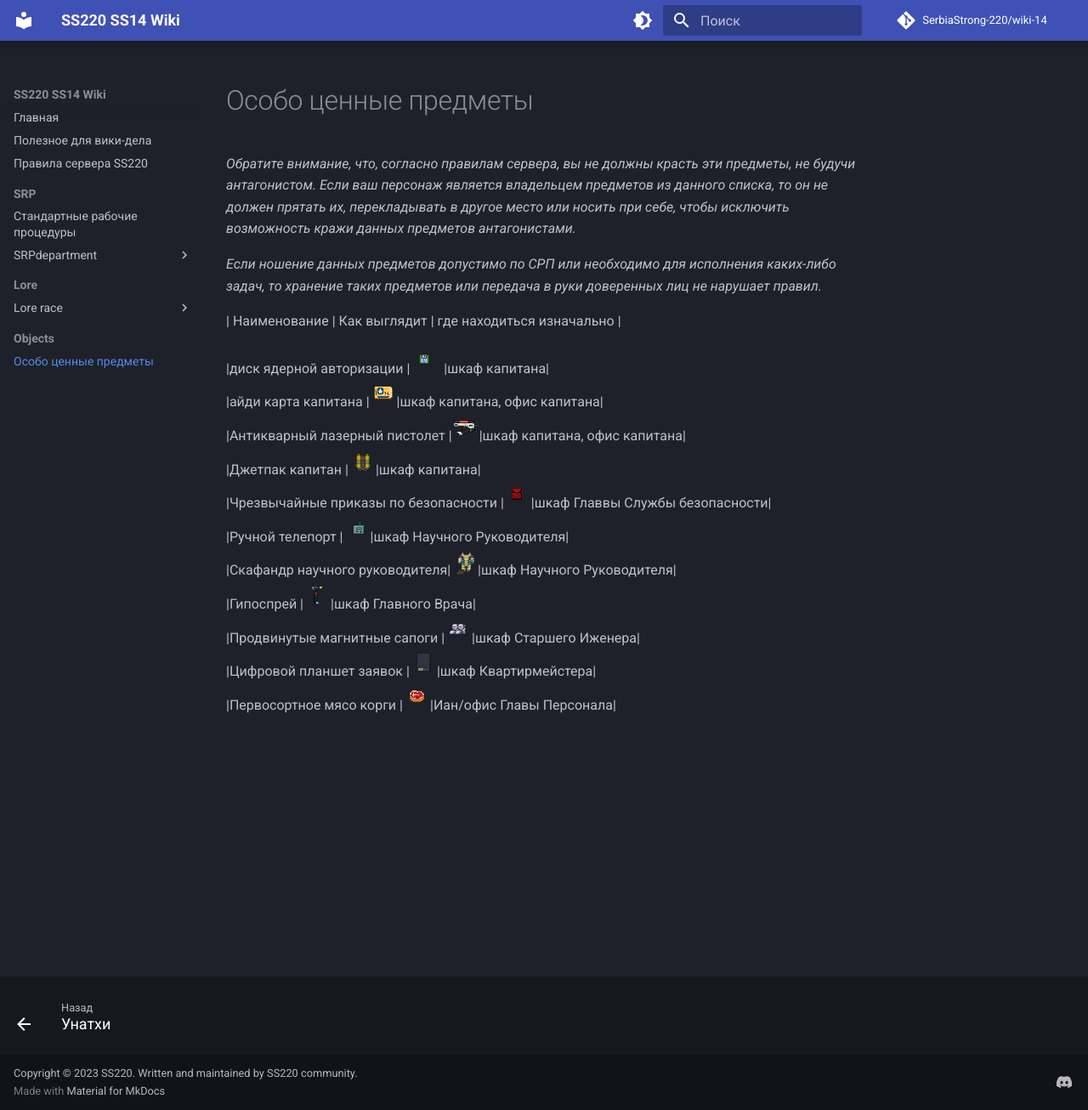
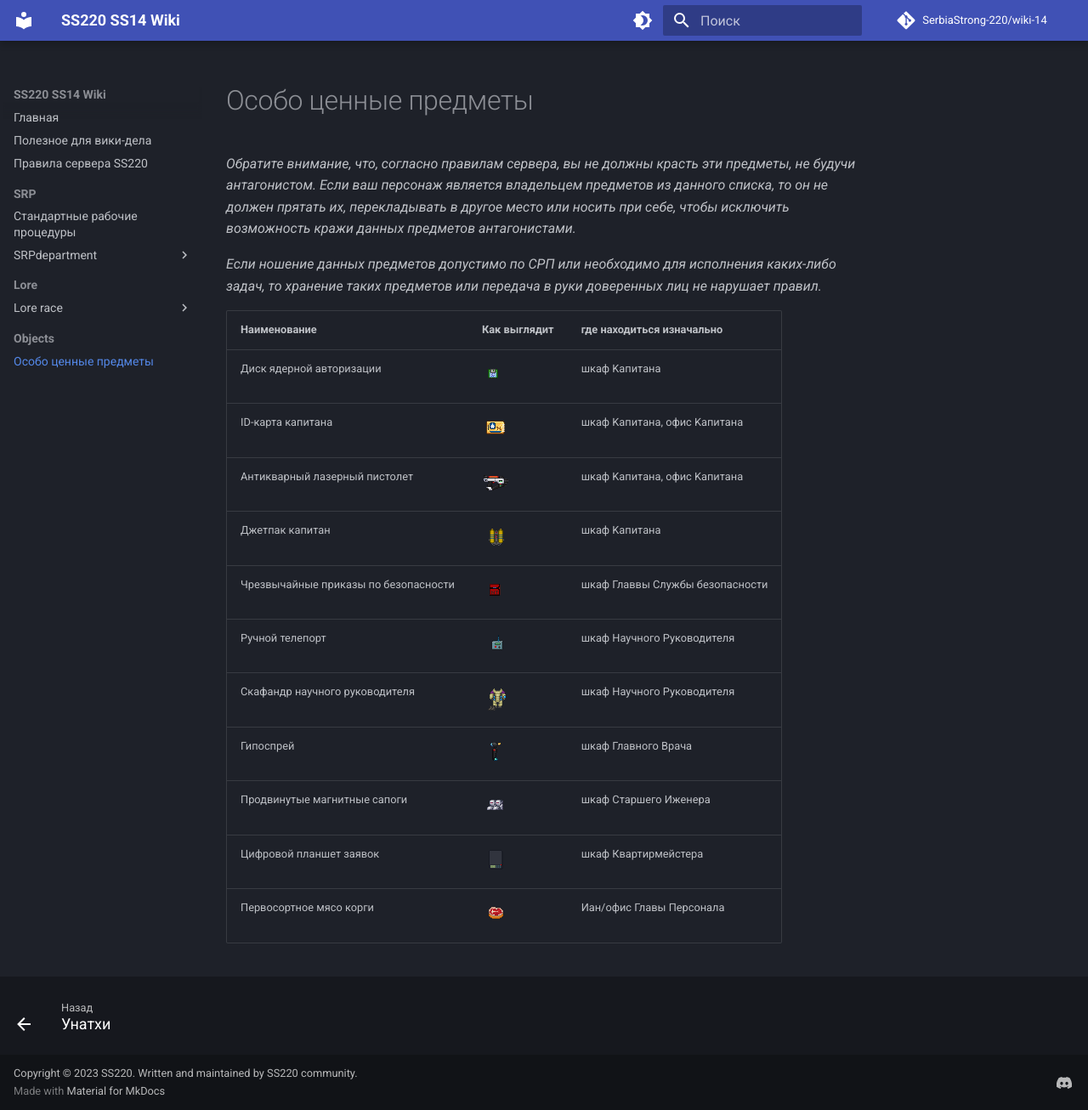
Before and after one commit to SerbiaStrong-220/wiki-14, an MkDocs documentation site: the page built from docs/objects/highrisks.md, in a window 1280 px wide and 1306 px high. Shown: the whole window at 85% size. Built offline with MkDocs 1.6.1 and Material for MkDocs 9.7.7, drawn with Linux system fonts in a browser that asks for light colours; comment, search, counter and statistics services are not loaded.

Commit message:
highrisks fix (#18)

```diff
--- a/docs/objects/highrisks.md
+++ b/docs/objects/highrisks.md
@@ -3,18 +3,16 @@
 
 *Если ношение данных предметов допустимо по СРП или необходимо для исполнения каких-либо задач, то хранение таких предметов или передача в руки доверенных лиц не нарушает правил.*
 
-| Наименование | Как выглядит | где находиться изначально | <br>
-
-|диск ядерной авторизации  |
-![    !(../images/objects/highrisks/NuclearDisk.gif)](../images/objects/highrisks/NuclearDisk.gif)
-|шкаф капитана|<br>
-|айди карта капитана  |![айди карта капитана](../images/objects/highrisks/Id_card_captain.png)|шкаф капитана, офис капитана|<br>
-|Антикварный лазерный пистолет |![Антикварный лазерный пистолет](../images/objects/highrisks/Antique_laser_gun.png)|шкаф капитана, офис капитана|<br>
-|Джетпак капитан |![[Джетпак капитан](Captainjetpack.png)](../images/objects/highrisks/Captainjetpack.png)|шкаф капитана|<br>
-|Чрезвычайные приказы по безопасности |![Чрезвычайные приказы по безопасности](../images/objects/highrisks/Folder-sec-doc.png)|шкаф Главвы Службы безопасности|<br>
-|Ручной телепорт |![Ручной телепорт](../images/objects/highrisks/Hand_teleporter.gif)|шкаф Научного Руководителя|<br>
-|Скафандр научного руководителя|![[Скафандр научного руководителя ](ResearchDirectorSpacesuit.png)](../images/objects/highrisks/ResearchDirectorSpacesuit.png)|шкаф Научного Руководителя|<br>
-|Гипоспрей |![Гипоспрей ](../images/objects/highrisks/Hypospray.png)|шкаф Главного Врача|<br>
-|Продвинутые магнитные сапоги |![Продвинутые магнитные сапоги ](../images/objects/highrisks/Magboots-advanced.png)|шкаф Старшего Иженера|<br>
-|Цифровой планшет заявок |![Цифровой планшет заявок ](../images/objects/highrisks/Qm_clipboard.png)|шкаф Квартирмейстера|<br>
-|Первосортное мясо корги |![Первосортное мясо корги ](../images/objects/highrisks/FoodMeatCorgi.png)|Иан/офис Главы Персонала|<br>
+| Наименование | Как выглядит | где находиться изначально |
+|  |  |  |
+|Диск ядерной авторизации  | ![nucdisk](../images/objects/highrisks/NuclearDisk.gif) |шкаф Kапитана|
+|ID-карта капитана  |![idcapitan](../images/objects/highrisks/Id_card_captain.png)|шкаф Kапитана, офис Kапитана|
+|Антикварный лазерный пистолет |![antiquelaser](../images/objects/highrisks/Antique_laser_gun.png)|шкаф Kапитана, офис Kапитана|
+|Джетпак капитан |![capjet](../images/objects/highrisks/Captainjetpack.png)|шкаф Kапитана|
+|Чрезвычайные приказы по безопасности |![protocols](../images/objects/highrisks/Folder-sec-doc.png)|шкаф Главвы Службы безопасности|
+|Ручной телепорт |![rdteleport](../images/objects/highrisks/Hand_teleporter.gif)|шкаф Научного Руководителя|
+|Скафандр научного руководителя|![rdskaf](../images/objects/highrisks/ResearchDirectorSpacesuit.png)|шкаф Научного Руководителя|
+|Гипоспрей |![hypo](../images/objects/highrisks/Hypospray.png)|шкаф Главного Врача|
+|Продвинутые магнитные сапоги |![advceboots](../images/objects/highrisks/Magboots-advanced.png)|шкаф Старшего Иженера|
+|Цифровой планшет заявок |![digital](../images/objects/highrisks/Qm_clipboard.png)|шкаф Квартирмейстера|
+|Первосортное мясо корги |![korgimeat](../images/objects/highrisks/FoodMeatCorgi.png)|Иан/офис Главы Персонала|
```
